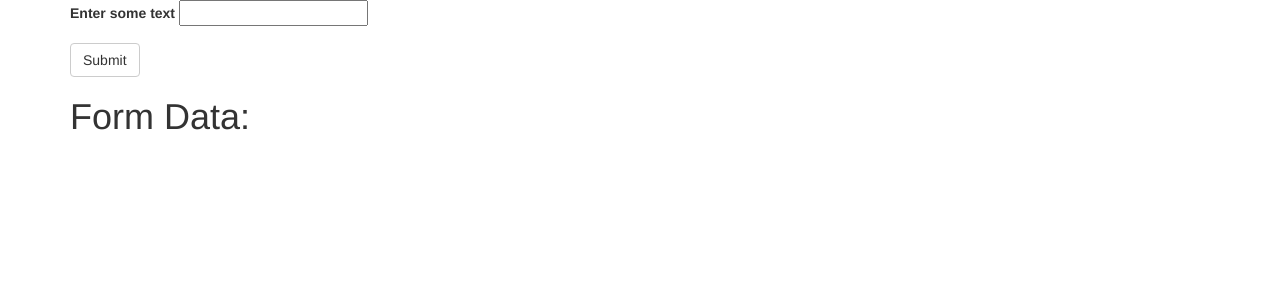
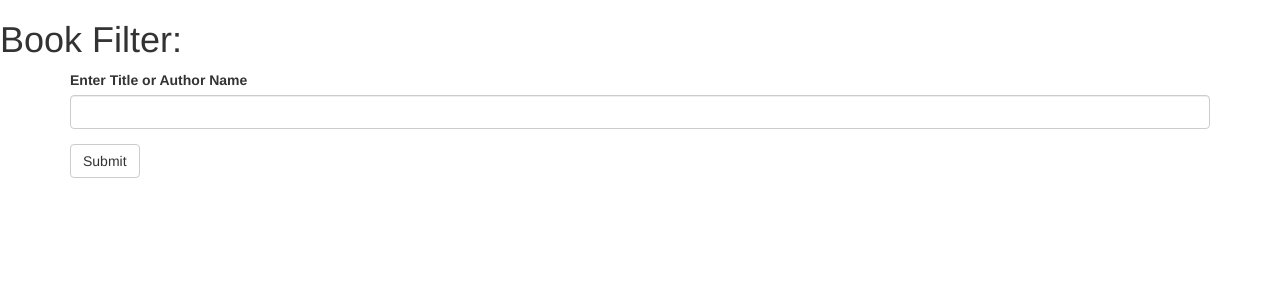
Before and after one commit to floriecole/Final_Project, a Flask app: page / in a window 1280 px wide. Shown: the top 300 px of the page. Run offline with Flask 2, Linux system fonts and the light colour scheme; parts of the project's set-up code (start-up, migrations or seed data) failed here and were passed over; some libraries are stand-ins or nearby versions.

Commit message:
new upload

```diff
--- a/templates/index.html
+++ b/templates/index.html
@@ -11,25 +11,32 @@
 </head>
 
 <body>
+  <div class="row">
+    <div class="col-md-12">
+      <h1>Book Filter:
+        <span></span>
+      </h1>
+    </div>
+  </div>
   <div class="container">
     <div class="row">
       <div class="col-md-12">
         <form>
           <div class="form-group">
-            <label for="example-form">Enter some text</label>
-            <input type="text">
+            <label for="example-form">Enter Title or Author Name</label>
+            <input class="form-control" id="example-form-input" name="example-form" type="text">
           </div>
           <button id="submit" type="submit" class="btn btn-default">Submit</button>
         </form>
       </div>
     </div>
-    <div class="row">
+    <!-- <div class="row">
       <div class="col-md-12">
         <h1>Form Data:
           <span></span>
         </h1>
       </div>
-    </div>
+    </div> -->
   </div>
 </body>
 <script src="js/app.js"></script>
```
Also changed, not shown: README.md, templates/info.html (deleted), templates/pop.html (deleted).
